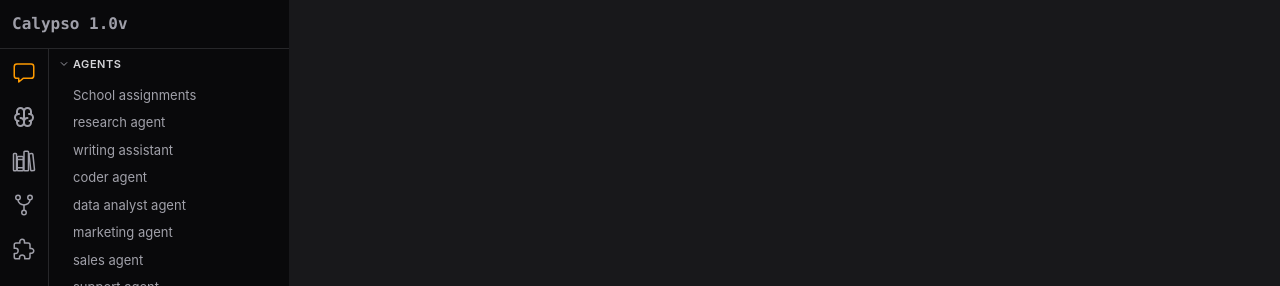
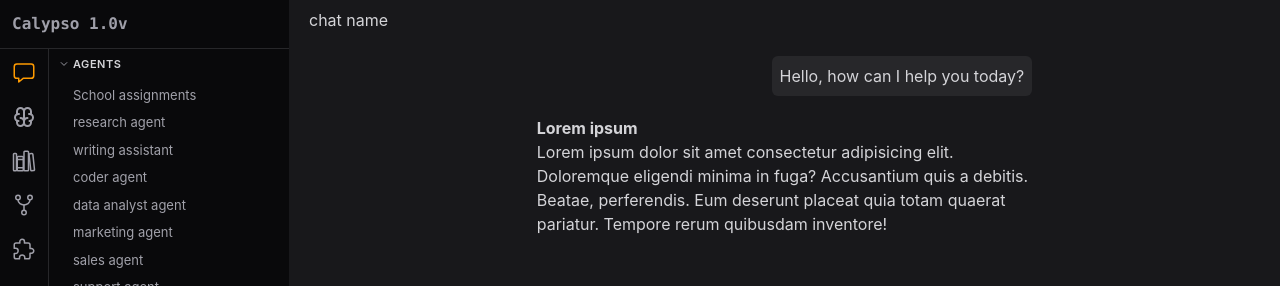
Before and after one commit to nipun-dezoysa/calypso, a React (Vite) app in the folder client/: page / in a window 1280 px wide. Shown: the top 286 px of the page. Built offline with nearby package versions, Linux system fonts and the light colour scheme; no server answers.

Commit message:
Add chat page ui

```diff
--- a/client/package.json
+++ b/client/package.json
@@ -11,10 +11,14 @@
   },
   "dependencies": {
     "@tailwindcss/vite": "^4.3.0",
+    "@types/react-syntax-highlighter": "^15.5.13",
     "axios": "^1.18.0",
     "react": "^19.2.6",
     "react-dom": "^19.2.6",
     "react-icons": "^5.6.0",
+    "react-markdown": "^10.1.0",
+    "react-syntax-highlighter": "^16.1.1",
+    "remark-gfm": "^4.0.1",
     "tailwindcss": "^4.3.0",
     "zustand": "^5.0.14"
   },
--- /dev/null
+++ b/client/src/components/mainbox/chatbox/BotMessage.tsx
@@ -0,0 +1,12 @@
+import Markdown from "react-markdown";
+import remarkGfm from "remark-gfm";
+
+function BotMessage({message}: {message?: string}) {
+  return (
+    <div className="text-zinc-300">
+      <Markdown remarkPlugins={[remarkGfm]}>{message}</Markdown>
+    </div>
+  );
+}
+
+export default BotMessage;
--- a/client/src/components/mainbox/chatbox/ChatBox.tsx
+++ b/client/src/components/mainbox/chatbox/ChatBox.tsx
@@ -1,71 +1,24 @@
-import { useState } from 'react'
-import { IoArrowUp } from 'react-icons/io5'
-import DropdownSelector, { type SelectOption } from '../../common/DropdownSelector'
-
-const models: SelectOption[] = [
-    { id: 'gemini-4', name: 'Gemini 4.0', description: 'Google' },
-    { id: 'gpt-4o', name: 'GPT-4o', description: 'OpenAI' },
-    { id: 'claude-opus', name: 'Claude Opus', description: 'Anthropic' },
-    { id: 'llama-4', name: 'Llama 4', description: 'Meta' },
-]
-
-const knowledgebases: SelectOption[] = [
-    { id: 'kb-company', name: 'Company Docs', description: 'Internal documentation' },
-    { id: 'kb-product', name: 'Product Wiki', description: 'Product knowledge base' },
-    { id: 'kb-support', name: 'Support FAQs', description: 'Customer support articles' },
-    { id: 'kb-api', name: 'API Reference', description: 'API documentation' },
-]
-
-const mcps: SelectOption[] = [
-    { id: 'mcp-web', name: 'Web Search', description: 'Search the internet' },
-    { id: 'mcp-code', name: 'Code Executor', description: 'Run code snippets' },
-    { id: 'mcp-db', name: 'Database', description: 'Query databases' },
-    { id: 'mcp-file', name: 'File System', description: 'Read & write files' },
-]
+import BotMessage from './BotMessage'
+import ChatInput from './ChatInput'
+import UserMessage from './UserMessage'
 
 function ChatBox() {
-    const [selectedModel, setSelectedModel] = useState(models[0])
-    const [selectedKB, setSelectedKB] = useState(knowledgebases[0])
-    const [selectedMCPs, setSelectedMCPs] = useState<SelectOption[]>([])
+const markdown = `## **Lorem ipsum**
 
+Lorem ipsum dolor sit amet consectetur adipisicing elit. Doloremque eligendi minima in fuga? Accusantium quis a debitis. Beatae, perferendis. Eum deserunt placeat quia totam quaerat pariatur. Tempore rerum quibusdam inventore!`;
     return (
-        <div className='relative h-full'>
-
-            <div className='w-full absolute left-0 bottom-0 flex items-center justify-center pb-5 flex-col'>
-                <div className=' bg-zinc-950 w-1/2 rounded-2xl  p-3'>
-                    <textarea className='w-full bg-transparent focus:outline-none text-zinc-300 resize-none placeholder:text-zinc-500' placeholder='Type your message here...'>
-                    </textarea>
-                    <div className='flex justify-between text-zinc-500 items-center'>
-                        <div className='flex items-center gap-2'>
-                            <DropdownSelector
-                                options={models}
-                                selected={selectedModel}
-                                onSelect={setSelectedModel}
-                                label='Select a model'
-                            />
-                            <span className='text-zinc-600'>·</span>
-                            <DropdownSelector
-                                options={knowledgebases}
-                                selected={selectedKB}
-                                onSelect={setSelectedKB}
-                                label='Knowledgebase'
-                            />
-                            <span className='text-zinc-600'>·</span>
-                            <DropdownSelector
-                                options={mcps}
-                                selected={selectedMCPs}
-                                onSelect={setSelectedMCPs}
-                                label='MCPs'
-                                multiple
-                            />
-                        </div>
-                        <button className='bg-amber-600 text-white p-2 rounded-sm cursor-pointer'><IoArrowUp /></button>
-                    </div>
-                </div>
-                <div className='text-zinc-500 text-xs pt-2'>AI models can make mistakes. Check important info.</div>
-            </div>
+      <div className="relative h-full flex flex-col items-center">
+        <div className="absolute top-0 w-full text-zinc-300 px-5 py-2 bg-zinc-900">
+          chat name
         </div>
-    )
+        <div className="h-15"></div>
+        <div className="w-1/2 h-full flex flex-col gap-5">
+          <UserMessage message="Hello, how can I help you today?" />
+          <BotMessage message={markdown} />
+        </div>
+        <ChatInput />
+      </div>
+    );
 }
 
 export default ChatBox
--- /dev/null
+++ b/client/src/components/mainbox/chatbox/ChatInput.tsx
@@ -0,0 +1,68 @@
+import { useState } from 'react'
+import { IoArrowUp } from 'react-icons/io5'
+import DropdownSelector, { type SelectOption } from '../../common/DropdownSelector'
+
+const models: SelectOption[] = [
+    { id: 'gemini-4', name: 'Gemini 4.0', description: 'Google' },
+    { id: 'gpt-4o', name: 'GPT-4o', description: 'OpenAI' },
+    { id: 'claude-opus', name: 'Claude Opus', description: 'Anthropic' },
+    { id: 'llama-4', name: 'Llama 4', description: 'Meta' },
+]
+
+const knowledgebases: SelectOption[] = [
+    { id: 'kb-company', name: 'Company Docs', description: 'Internal documentation' },
+    { id: 'kb-product', name: 'Product Wiki', description: 'Product knowledge base' },
+    { id: 'kb-support', name: 'Support FAQs', description: 'Customer support articles' },
+    { id: 'kb-api', name: 'API Reference', description: 'API documentation' },
+]
+
+const mcps: SelectOption[] = [
+    { id: 'mcp-web', name: 'Web Search', description: 'Search the internet' },
+    { id: 'mcp-code', name: 'Code Executor', description: 'Run code snippets' },
+    { id: 'mcp-db', name: 'Database', description: 'Query databases' },
+    { id: 'mcp-file', name: 'File System', description: 'Read & write files' },
+]
+
+function ChatInput() {
+    const [selectedModel, setSelectedModel] = useState(models[0])
+    const [selectedKB, setSelectedKB] = useState(knowledgebases[0])
+    const [selectedMCPs, setSelectedMCPs] = useState<SelectOption[]>([])
+
+    return (
+        <div className='w-full absolute left-0 bottom-0 flex items-center justify-center pb-5 flex-col'>
+            <div className=' bg-zinc-950 w-1/2 rounded-2xl  p-3'>
+                <textarea className='w-full bg-transparent focus:outline-none text-zinc-300 resize-none placeholder:text-zinc-500' placeholder='Type your message here...'>
+                </textarea>
+                <div className='flex justify-between text-zinc-500 items-center'>
+                    <div className='flex items-center gap-2'>
+                        <DropdownSelector
+                            options={models}
+                            selected={selectedModel}
+                            onSelect={setSelectedModel}
+                            label='Select a model'
+                        />
+                        <span className='text-zinc-600'>·</span>
+                        <DropdownSelector
+                            options={knowledgebases}
+                            selected={selectedKB}
+                            onSelect={setSelectedKB}
+                            label='Knowledgebase'
+                        />
+                        <span className='text-zinc-600'>·</span>
+                        <DropdownSelector
+                            options={mcps}
+                            selected={selectedMCPs}
+                            onSelect={setSelectedMCPs}
+                            label='MCPs'
+                            multiple
+                        />
+                    </div>
+                    <button className='bg-amber-600 text-white p-2 rounded-sm cursor-pointer'><IoArrowUp /></button>
+                </div>
+            </div>
+            <div className='text-zinc-500 text-xs pt-2'>AI models can make mistakes. Check important info.</div>
+        </div>
+    )
+}
+
+export default ChatInput
--- /dev/null
+++ b/client/src/components/mainbox/chatbox/UserMessage.tsx
@@ -0,0 +1,11 @@
+function UserMessage({message}: {message?: string}) {
+    return (
+        <div className="text-zinc-300 flex justify-end">
+            <div className="bg-zinc-800 p-2 rounded-md max-w-[75%]">
+                <p>{message}</p>
+            </div>
+        </div>
+    )
+}
+
+export default UserMessage
--- /dev/null
+++ b/client/src/types/chatbotTypes.ts
@@ -0,0 +1,5 @@
+export type MessageType = {
+  id: Number;
+  is_bot: boolean;
+  content: string;
+};
```
Also changed, not shown: 1 other file (tests, documents, lock files or other folders).
